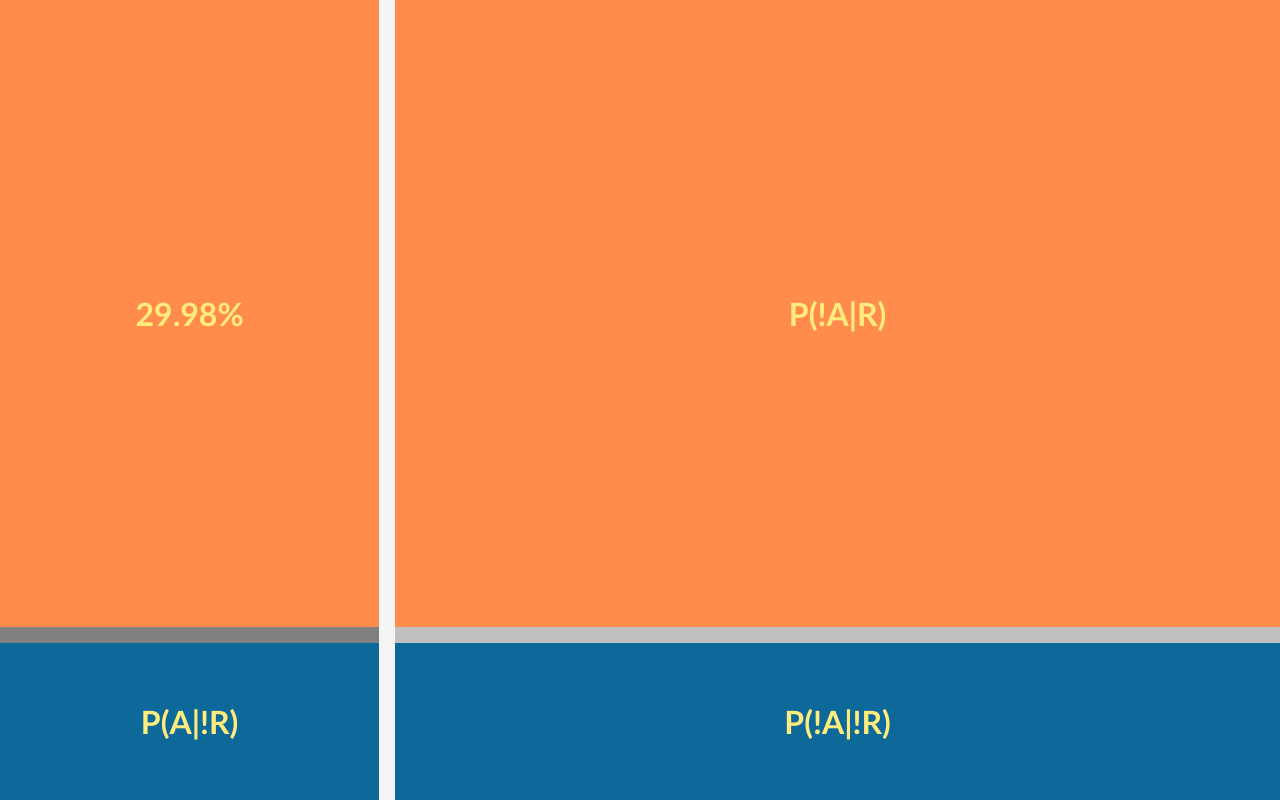
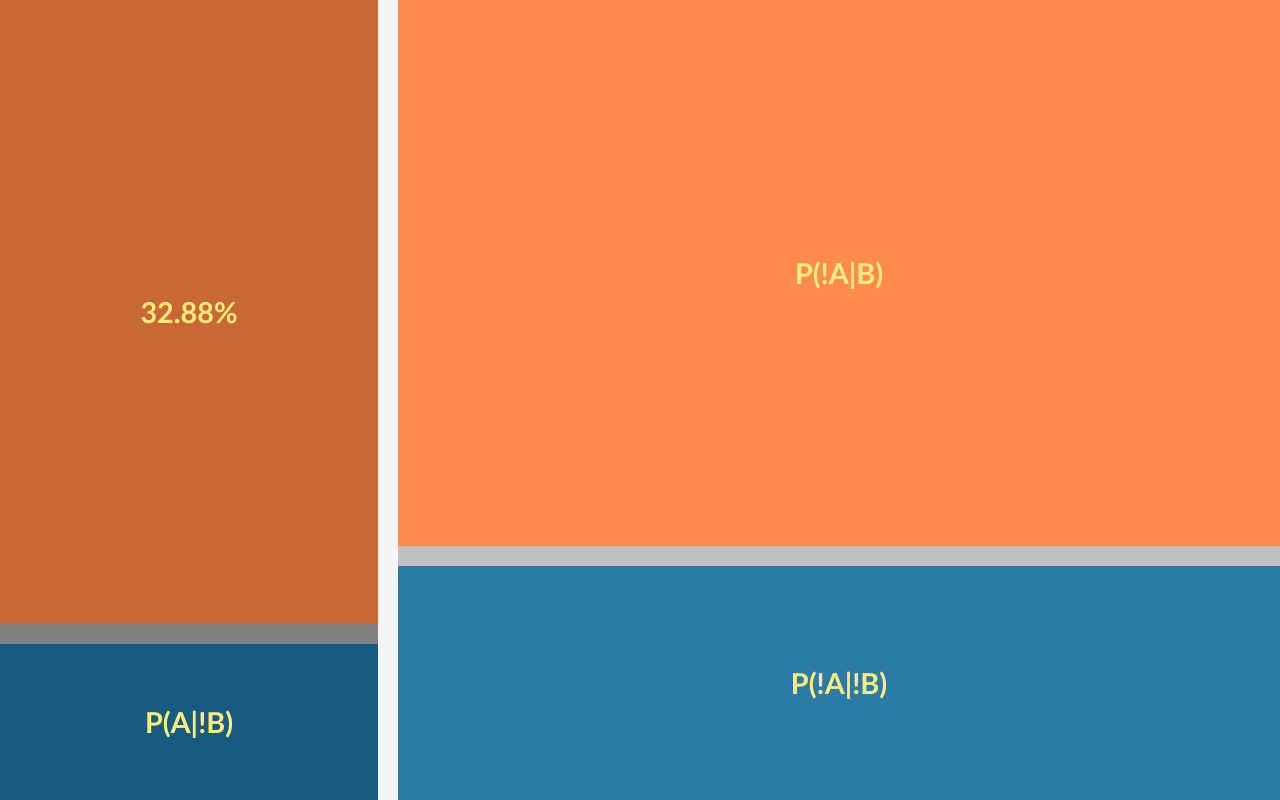
Before and after one commit to pierogis/bayes, a Flask app: page / in a window 1280 px wide. Run offline with Flask 2, Linux system fonts and the light colour scheme.

Commit message:
add information with hover bars, polish

```diff
--- a/app/static/css/viz.css
+++ b/app/static/css/viz.css
@@ -7,7 +7,7 @@ body {
   margin: 0px;
   color: #FFEC7D;
   font-family: "Trebuchet MS", Helvetica, sans-serif;
-  font-size: 2em;
+  font-size: 1.8em;
   font-weight: bold;
 }
 
@@ -22,6 +22,7 @@ body {
   flex: .3;
   display: flex;
   flex-direction: column;
+  justify-content: center;
 }
 
 #panel-right {
@@ -37,16 +38,29 @@ body {
 }
 
 .prob-box {
-  flex: .8;
-  background-color: #FF8C4D;
   display: flex;
   justify-content: center;
   align-items: center;
 }
 
-#bottom-right, #bottom-left {
-  background-color: #0E699B;
+#top-left {
+  flex: .8;
+  background-color: #C86834;
+}
+
+#top-right {
+  flex: .7;
+  background-color: #FF8C4D;
+}
+
+#bottom-left {
+  background-color: #165C82;
   flex: .2;
+}
+
+#bottom-right {
+  background-color: #2A7BA7;
+  flex: .3;
 }
 
 .statement, .probability {
@@ -56,6 +70,7 @@ body {
        -moz-user-select: none; /* Old versions of Firefox */
         -ms-user-select: none; /* Internet Explorer/Edge */
             user-select: none;
+  padding: 0px 10px;
 }
 
 .prob-box .probability { display: none; }
@@ -64,7 +79,7 @@ body {
 
 
 .hor-dragbar {
-  padding: 8px;
+  padding: 10px;
   cursor: row-resize;
   background-color: silver;
 }
@@ -74,7 +89,7 @@ body {
 }
 
 .vert-dragbar {
-  padding: 8px;
+  padding: 10px;
   cursor: col-resize;
   background-color: whitesmoke;
 }
--- a/app/static/js/viz.js
+++ b/app/static/js/viz.js
@@ -19,7 +19,19 @@ window.onload = function() {
   var panels = [left, right]
   var total_space = 0
 
+  var hoverWait
+
+  _c = 1.55
+  _p = 10
   r = .001
+
+  function sleep(t) {
+    var now = new Date().getTime();
+
+    while (new Date().getTime() < now + t ) {
+
+    }
+  }
 
   function dragProbs(box1, box2) {
     total_space = 0
@@ -76,229 +88,8 @@ window.onload = function() {
     dragProbs(top_right, bottom_right)
   }
 
-  for (i = 0; i < boxes.length; i++) {
-    total_space += boxes[i].clientWidth * boxes[i].clientHeight
-  }
-
-  releaseProbs()
-
-  mid_bar.addEventListener('mousedown', (e) => {
-    barHold(mid_bar, e)
-  })
-
-  left_bar.addEventListener('mousedown', (e) => {
-    barHold(left_bar, e)
-  })
-
-  right_bar.addEventListener('mousedown', (e) => {
-    barHold(right_bar, e)
-  })
-
-  function barHold(bar, e) {
-    function pressingDown(e) {
-      cancelAnimationFrame(timerID);
-
-      f = r
-
-      if (bar == mid_bar) {
-        dragProbs(left_side[0], right_side[0])
-        left_side[0].children[0].style.display = "inline"
-        right_side[0].children[0].style.display = "inline"
-        left_side[0].children[1].style.display = "none"
-        right_side[0].children[1].style.display = "none"
-
-        document.addEventListener("mousemove", midListener, false)
-      }
-      else {
-        top_s.children[0].style.display = "inline"
-        top_s.children[1].style.display = "none"
-
-        bot_s.children[0].style.display = "inline"
-        bot_s.children[1].style.display = "none"
-
-        side_o[0].children[1].style.display = "inline"
-
-        dragProbs(top_s, bot_s)
-        if (bar == left_bar) {
-          document.addEventListener("mousemove", leftListener, false)
-        }
-        else if (bar == right_bar) {
-          document.addEventListener("mousemove", rightListener, false)
-        }
-      }
-
-      e.preventDefault();
-
-      requestAnimationFrame(holdTimer);
-    }
-
-    function notPressingDown(e) {
-      cancelAnimationFrame(timerID);
-
-      r = f
-
-      if (bar == mid_bar) {
-        document.removeEventListener("mousemove", midListener, false)
-      }
-      else {
-        top_s.children[0].style.display = null
-        top_s.children[1].style.display = null
-
-        bot_s.children[0].style.display = null
-        bot_s.children[1].style.display = null
-        if (bar == left_bar) {
-          document.removeEventListener("mousemove", leftListener, false)
-        }
-        else if (bar == right_bar) {
-          document.removeEventListener("mousemove", rightListener, false)
-        }
-      }
-
-      for (i = 1; i < left_side.length; i++) {
-        if (bar == mid_bar) {
-          left_side[i].style.opacity = 1
-          right_side[i].style.opacity = 1
-        }
-        else {
-          side_o[i].style.opacity = 1
-        }
-      }
-
-      bar.removeEventListener("mouseup", notPressingDown, false)
-
-      requestAnimationFrame(releaseTimer);
-
-      releaseProbs()
-    }
-
-    function holdTimer() {
-      if (f < 300) {
-        timerID = requestAnimationFrame(holdTimer);
-        f = f*1.55
-        console.log(f)
-
-        if (bar == mid_bar) {
-          left_side[0].style.flex = f
-          right_side[0].style.flex = f
-          left_bar.style.padding = 8 * (1 - f / 10) + "px"
-          right_bar.style.padding = 8 * (1 - f / 10) + "px"
-
-          left_side[0].children[0].style.opacity = (1 - 1/f / 5)
-          right_side[0].children[0].style.opacity = (1 - 1/f / 5)
-
-          left_side[1].children[1].style.opacity = (1 - f / 5)
-          left_side[3].children[1].style.opacity = (1 - f / 5)
-          right_side[1].children[1].style.opacity = (1 - f / 5)
-          right_side[3].children[1].style.opacity = (1 - f / 5)
-
-          dragProbs(left_side[0], right_side[0])
-        }
-        else {
-          panel_o.style.flex = f
-          bar_o.style.padding = 8 * (1 - f / 10) + "px"
-
-          side_o[0].children[1].style.opacity = (1 - 1/f / 5)
-
-          top_o.children[1].style.opacity = (1 - f / 5)
-          bot_o.children[1].style.opacity = (1 - f / 5)
-          dragProbs(top_s, bot_s)
-        }
-      }
-      else {
-        for (i = 1; i < left_side.length; i++) {
-          if (bar == mid_bar) {
-            left_side[i].style.opacity = 0
-            right_side[i].style.opacity = 0
-          }
-          else {
-            side_o[i].style.opacity = 0
-          }
-        }
-        if (bar == mid_bar) {
-          left_side[0].style.flex = 10000
-          right_side[0].style.flex = 10000
-          left_bar.style.padding = 0
-          right_bar.style.padding = 0
-
-          left_side[0].children[0].style.display = null
-          right_side[0].children[0].style.display = null
-
-          dragProbs(left_side[0], right_side[0])
-        }
-        else {
-          panel_o.style.flex = 10000
-          bar_o.style.padding = 0
-
-          left_side[0].children[0].style.display = "none"
-          right_side[0].children[0].style.display = "none"
-
-          dragProbs(top_s, bot_s)
-        }
-        f = 300
-      }
-    }
-
-    function releaseTimer() {
-      if (r > 0.001) {
-        timerID = requestAnimationFrame(releaseTimer);
-        r = r/1.55
-
-        if (bar == mid_bar) {
-          left_side[0].style.flex = r
-          right_side[0].style.flex = r
-          left_bar.style.padding = 8 * (1 - r / 10) + "px"
-          right_bar.style.padding = 8 * (1 - r / 10) + "px"
-
-          left_side[0].children[0].style.opacity = (1 - 1/r / 5)
-          right_side[0].children[0].style.opacity = (1 - 1/r / 5)
-
-          left_side[1].children[1].style.opacity = (1 - r / 5)
-          left_side[3].children[1].style.opacity = (1 - r / 5)
-          right_side[1].children[1].style.opacity = (1 - r / 5)
-          right_side[3].children[1].style.opacity = (1 - r / 5)
-        }
-        else {
-          for (i = 1; i < left_side.length; i++) {
-            if (bar == mid_bar) {
-              left_side[i].style.opacity = 1
-              right_side[i].style.opacity = 1
-            }
-            else {
-              side_o[i].style.opacity = 1
-            }
-          }
-          panel_o.style.flex = r
-          bar_o.style.padding = 8 * (1 - r / 10) + "px"
-
-          side_o[0].children[1].style.opacity = (1 - 1/r / 5)
-
-          top_o.children[1].style.opacity = (1 - r / 5)
-          bot_o.children[1].style.opacity = (1 - r / 5)
-
-          releaseProbs()
-        }
-      }
-      else {
-        if (bar == mid_bar) {
-          left_side[0].style.flex = 0
-          right_side[0].style.flex = 0
-          left_bar.style.padding = "8px"
-          right_bar.style.padding = "8px"
-
-          left_side[0].children[0].style.display = "none"
-          right_side[0].children[0].style.display = "none"
-        }
-        else {
-          panel_o.style.flex = 0
-          bar_o.style.padding = "8px"
-        }
-        releaseProbs()
-        r = .001
-      }
-    }
-
-    // https://www.kirupa.com/html5/press_and_hold.htm
-    var timerID
+  function hovering(e) {
+    bar = e.target
 
     f = r
 
@@ -333,9 +124,274 @@ window.onload = function() {
       side_o = left_side
     }
 
-    bar.addEventListener("mouseup", notPressingDown, false)
-    // item.addEventListener("touchstart", pressingDown, false);
-    // item.addEventListener("touchend", notPressingDown, false);
-    pressingDown(e)
+    cancelAnimationFrame(timerID);
+
+    mid_bar.removeEventListener("mouseenter", hovering, false)
+    left_bar.removeEventListener("mouseenter", hovering, false)
+    right_bar.removeEventListener("mouseenter", hovering, false)
+
+    bar.addEventListener("mousedown", pressingDown)
+    bar.addEventListener("mouseleave", notHovering)
+
+    f = r
+
+    e.preventDefault();
+
+    hoverWait = setTimeout(function () {
+      if (bar == mid_bar){
+        left_side[0].children[0].style.display = "none"
+        left_side[0].children[1].style.display = "inline"
+        right_side[0].children[0].style.display = "none"
+        right_side[0].children[1].style.display = "inline"
+      }
+      else {
+        if (bar == left_bar) {
+          top_s.children[1].innerHTML = "P(B|A)"
+          bot_s.children[1].innerHTML = "P(!B|A)"
+        }
+        else {
+          top_s.children[1].innerHTML = "P(B|!A)"
+          bot_s.children[1].innerHTML = "P(!B|!A)"
+        }
+      }
+
+      requestAnimationFrame(holdTimer);
+    }, 100);
+
+
   }
+  function notHovering(e) {
+    cancelAnimationFrame(timerID);
+
+    clearTimeout(hoverWait)
+
+    bar.removeEventListener("mousedown", pressingDown)
+    bar.removeEventListener("mouseleave", notHovering)
+
+    bar.addEventListener("mouseenter", hovering)
+
+    r = f
+
+    for (i = 1; i < left_side.length; i++) {
+      if (bar == mid_bar) {
+        left_side[i].style.opacity = 1
+        right_side[i].style.opacity = 1
+      }
+      else {
+        side_o[i].style.opacity = 1
+      }
+    }
+
+    if (bar == left_bar) {
+      top_s.children[1].innerHTML = "P(A|B)"
+      bot_s.children[1].innerHTML = "P(A|!B)"
+    }
+    else if (bar == right_bar) {
+      top_s.children[1].innerHTML = "P(!A|B)"
+      bot_s.children[1].innerHTML = "P(!A|!B)"
+    }
+
+    requestAnimationFrame(releaseTimer);
+  }
+  function pressingDown(e) {
+    mid_bar.removeEventListener("mouseenter", hovering)
+    left_bar.removeEventListener("mouseenter", hovering)
+    right_bar.removeEventListener("mouseenter", hovering)
+
+    bar.addEventListener("mouseup", notPressingDown)
+    bar.removeEventListener("mousedown", pressingDown)
+    bar.removeEventListener("mouseleave", notHovering)
+
+    if (bar == mid_bar) {
+      // cross fade statement for prob
+      left_side[0].children[0].style.display = "inline"
+      left_side[0].children[1].style.display = "none"
+      right_side[0].children[0].style.display = "inline"
+      right_side[0].children[1].style.display = "none"
+      dragProbs(left_side[0], right_side[0])
+      document.addEventListener("mousemove", midListener)
+    }
+    else {
+      dragProbs(top_s, bot_s)
+      top_s.children[0].style.display = "inline"
+      top_s.children[1].style.display = "none"
+      bot_s.children[0].style.display = "inline"
+      bot_s.children[1].style.display = "none"
+      if (bar == left_bar) {
+        document.addEventListener("mousemove", leftListener)
+      }
+      else if (bar == right_bar) {
+        document.addEventListener("mousemove", rightListener)
+      }
+    }
+  }
+
+  function notPressingDown(e) {
+    bar.addEventListener("mousedown", pressingDown)
+
+    if (bar == mid_bar) {
+      left_side[0].children[0].style.display = "none"
+      left_side[0].children[1].style.display = "inline"
+      right_side[0].children[0].style.display = "none"
+      right_side[0].children[1].style.display = "inline"
+
+      document.removeEventListener("mousemove", midListener)
+    }
+    else {
+      top_s.children[0].style.display = "none"
+      top_s.children[1].style.display = "inline"
+      bot_s.children[0].style.display = "none"
+      bot_s.children[1].style.display = "inline"
+      if (bar == left_bar) {
+        top_s.children[1].innerHTML = "P(A|B)"
+        bot_s.children[1].innerHTML = "P(A|!B)"
+        document.removeEventListener("mousemove", leftListener)
+      }
+      else if (bar == right_bar) {
+        top_s.children[1].innerHTML = "P(!A|B)"
+        bot_s.children[1].innerHTML = "P(!A|!B)"
+        document.removeEventListener("mousemove", rightListener)
+      }
+    }
+
+    bar.addEventListener("mouseleave", notHovering)
+    bar.removeEventListener("mouseup", notPressingDown)
+  }
+
+  function holdTimer() {
+    if (f < 300) {
+
+      f = f*_c
+
+      if (bar == mid_bar) {
+        left_side[0].style.flex = f
+        right_side[0].style.flex = f
+        left_bar.style.padding = _p * (1 - f / 10) + "px"
+        right_bar.style.padding = _p * (1 - f / 10) + "px"
+
+        left_side[0].children[1].style.opacity = (1 - 1/f / 5)
+        right_side[0].children[1].style.opacity = (1 - 1/f / 5)
+
+        left_side[1].children[1].style.opacity = (1 - f / 5)
+        left_side[3].children[1].style.opacity = (1 - f / 5)
+        right_side[1].children[1].style.opacity = (1 - f / 5)
+        right_side[3].children[1].style.opacity = (1 - f / 5)
+
+        dragProbs(left_side[0], right_side[0])
+      }
+      else {
+        panel_o.style.flex = f
+        bar_o.style.padding = _p * (1 - f / 10) + "px"
+
+        side_o[0].children[1].style.opacity = (1 - 1/f / 5)
+
+        top_o.children[1].style.opacity = (1 - f / 5)
+        bot_o.children[1].style.opacity = (1 - f / 5)
+        dragProbs(top_s, bot_s)
+      }
+      timerID = requestAnimationFrame(holdTimer);
+    }
+    else {
+      for (i = 1; i < left_side.length; i++) {
+        if (bar == mid_bar) {
+          left_side[i].style.opacity = 0
+          right_side[i].style.opacity = 0
+        }
+        else {
+          side_o[i].style.opacity = 0
+        }
+      }
+      if (bar == mid_bar) {
+        left_side[0].style.flex = 10000
+        right_side[0].style.flex = 10000
+        left_bar.style.padding = 0
+        right_bar.style.padding = 0
+
+        dragProbs(left_side[0], right_side[0])
+      }
+      else {
+        panel_o.style.flex = 10000
+        bar_o.style.padding = 0
+
+        dragProbs(top_s, bot_s)
+      }
+      f = 300
+    }
+  }
+
+  function releaseTimer() {
+    if (r > 0.001) {
+
+      r = r/_c
+
+      if (bar == mid_bar) {
+        left_side[0].style.flex = r
+        right_side[0].style.flex = r
+        left_bar.style.padding = _p * (1 - r / 10) + "px"
+        right_bar.style.padding = _p * (1 - r / 10) + "px"
+
+        left_side[0].children[1].style.opacity = (1 - 1/r / 5)
+        right_side[0].children[1].style.opacity = (1 - 1/r / 5)
+
+        left_side[1].children[1].style.opacity = (1 - r / 5)
+        left_side[3].children[1].style.opacity = (1 - r / 5)
+        right_side[1].children[1].style.opacity = (1 - r / 5)
+        right_side[3].children[1].style.opacity = (1 - r / 5)
+      }
+      else {
+        panel_o.style.flex = r
+        bar_o.style.padding = _p * (1 - r / 10) + "px"
+
+        side_o[0].children[1].style.opacity = (1 - 1/r / 5)
+
+        top_o.children[1].style.opacity = (1 - r / 5)
+        bot_o.children[1].style.opacity = (1 - r / 5)
+
+        releaseProbs()
+      }
+      timerID = requestAnimationFrame(releaseTimer);
+    }
+    else {
+      for (i = 1; i < left_side.length; i++) {
+        if (bar == mid_bar) {
+          left_side[i].style.opacity = 1
+          right_side[i].style.opacity = 1
+        }
+        else {
+          side_o[i].style.opacity = 1
+        }
+      }
+      if (bar == mid_bar) {
+        left_side[0].style.flex = 0
+        right_side[0].style.flex = 0
+        left_bar.style.padding = _p + "px"
+        right_bar.style.padding = _p + "px"
+
+        left_bar.addEventListener("mouseenter", hovering)
+        right_bar.addEventListener("mouseenter", hovering)
+      }
+      else {
+        panel_o.style.flex = 0
+        bar_o.style.padding = _p + "px"
+
+        mid_bar.addEventListener("mouseenter", hovering)
+        bar_o.addEventListener("mouseenter", hovering)
+      }
+
+      releaseProbs()
+      r = .001
+    }
+  }
+
+  for (i = 0; i < boxes.length; i++) {
+    total_space += boxes[i].clientWidth * boxes[i].clientHeight
+  }
+
+  var timerID
+
+  releaseProbs()
+
+  mid_bar.addEventListener("mouseenter", hovering)
+  left_bar.addEventListener("mouseenter", hovering)
+  right_bar.addEventListener("mouseenter", hovering)
 }
--- a/app/templates/index.html
+++ b/app/templates/index.html
@@ -12,32 +12,32 @@
   <div class="panel" id="panel-left">
     <div class="panel-probability">
       <span class="probability"></span>
-      <span class="statement">P(|!A)</span>
+      <span class="statement">P(A)</span>
     </div>
     <div class="prob-box" id="top-left">
       <span class="probability"></span>
-      <span class="statement">P(A|R)</span>
+      <span class="statement">P(A|B)</span>
     </div>
     <div class="hor-dragbar" id="left-dragbar"></div>
     <div class="prob-box" id="bottom-left">
       <span class="probability"></span>
-      <span class="statement">P(A|!R)</span>
+      <span class="statement">P(A|!B)</span>
     </div>
   </div>
   <div class="vert-dragbar" id="middle-dragbar"></div>
   <div class="panel" id="panel-right">
     <div class="prob-box" id="top-right">
       <span class="probability"></span>
-      <span class="statement">P(!A|R)</span>
+      <span class="statement">P(!A|B)</span>
     </div>
     <div class="hor-dragbar" id="right-dragbar"></div>
     <div class="prob-box" id="bottom-right">
       <span class="probability"></span>
-      <span class="statement">P(!A|!R)</span>
+      <span class="statement">P(!A|!B)</span>
     </div>
     <div class="panel-probability">
       <span class="probability"></span>
-      <span class="statement">P(|A)</span>
+      <span class="statement">P(!A)</span>
     </div>
   </div>
 </div>
```
